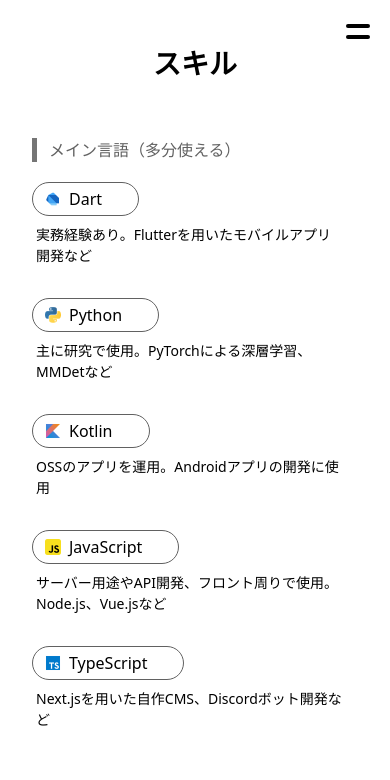
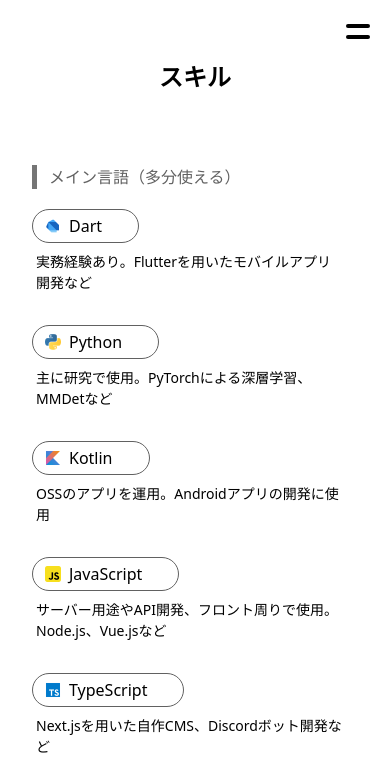
Before and after one commit to sakusaku3939/my-page, a Next.js app: page /skills in a window 390 px wide. Shown: the top 780 px of the page. Built offline with nearby package versions, Linux system fonts and the light colour scheme; no server answers; a web font is replaced by a local one.

Commit message:
Update font sizes and paddings

```diff
--- a/src/pages/posts/index.module.css
+++ b/src/pages/posts/index.module.css
@@ -1,7 +1,11 @@
 .postTitle {
     text-align: center;
-    padding: 56px 16px 72px;
+    padding: 64px 16px 72px;
     position: relative;
+}
+
+.postTitle h1 {
+    padding: 0;
 }
 
 .filterText {
--- a/src/pages/profile/index.tsx
+++ b/src/pages/profile/index.tsx
@@ -23,7 +23,6 @@ const Index = () => {
           <FileUser size={36} />
           略歴・プロフィール
         </h1>
-
         <section className={common.section}>
           <h1 className={common.h1}>所属など</h1>
           <Timeline>
--- a/src/styles/blog-common.module.css
+++ b/src/styles/blog-common.module.css
@@ -85,15 +85,3 @@
         margin-bottom: 32px;
     }
 }
-
-@media screen and (max-width: 480px) {
-    .pageTitle {
-        font-size: 20px;
-        gap: 12px;
-    }
-
-    .pageTitle svg {
-        width: 28px;
-        height: 28px;
-    }
-}
--- a/src/styles/common.module.css
+++ b/src/styles/common.module.css
@@ -18,7 +18,7 @@
 
 .pageTitle {
     font-family: 'Noto Sans JP', sans-serif;
-    font-size: 32px;
+    font-size: 28px;
     font-weight: 800;
     margin: 0;
     line-height: 1.2;
@@ -27,9 +27,9 @@
     align-items: flex-end;
     justify-content: center;
     gap: 20px;
+    padding: 64px 16px 72px;
+    position: relative;
     text-align: center;
-    padding: 56px 16px 64px;
-    position: relative;
 }
 
 .pageTitle svg {
@@ -74,9 +74,8 @@
     }
 
     .pageTitle {
-        font-size: 28px;
+        font-size: 24px;
         gap: 12px;
-        padding: 48px 16px 56px;
     }
 
     .pageTitle svg {
```
Also changed, not shown: src/pages/posts/index.tsx (+7 -6 lines).
